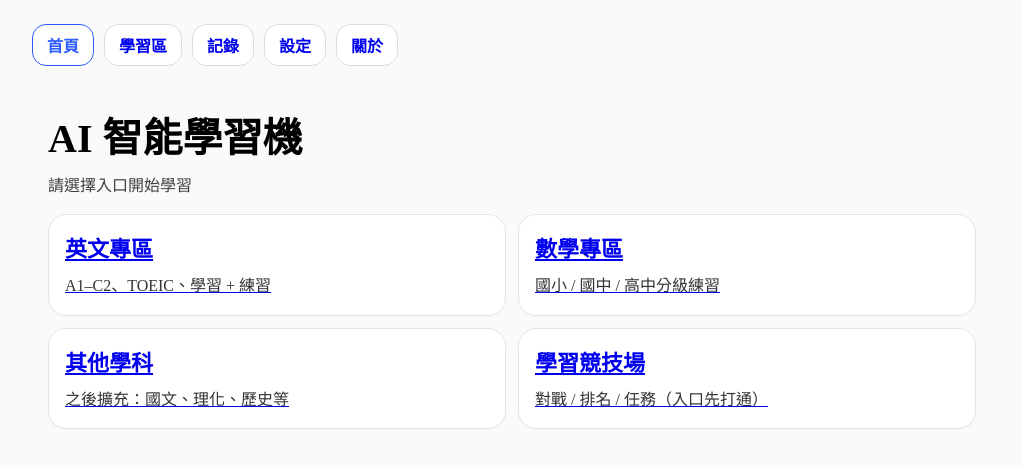
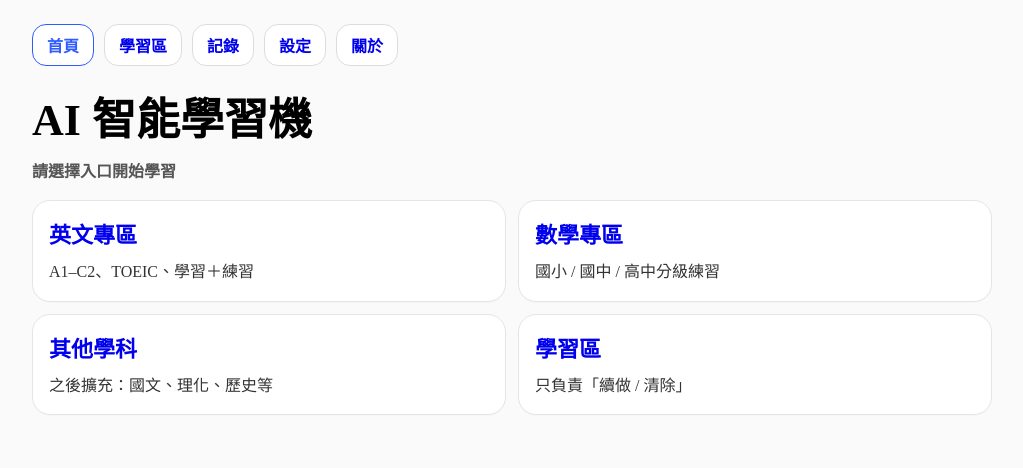
Before and after one commit to boos88978857-svg/ai-intelligent-learning-machine, a Next.js app: page / in a window 1280 px wide. Shown: the top 468 px of the page, without its empty margins (128-1151 px from the left). Built offline with nearby package versions, Linux system fonts and the light colour scheme.

Commit message:
更新 page.tsx

```diff
--- a/app/page.tsx
+++ b/app/page.tsx
@@ -1,35 +1,36 @@
+// app/page.tsx
 import Link from "next/link";
 import { ui } from "./ui";
 
 export default function HomePage() {
   return (
-    <main style={ui.wrap}>
-      <h1 style={{ margin: "6px 0 8px", fontSize: 40, fontWeight: 900 }}>
+    <main>
+      <h1 style={{ margin: "0 0 10px", fontSize: 44, fontWeight: 900 }}>
         AI 智能學習機
       </h1>
-      <p style={{ margin: "0 0 18px", opacity: 0.75 }}>
+      <p style={{ margin: "0 0 18px", color: "#555", fontWeight: 700 }}>
         請選擇入口開始學習
       </p>
 
       <div style={ui.grid2}>
-        <Link href="/english" style={ui.card}>
+        <Link href="/english" style={{ ...ui.card, textDecoration: "none" }}>
           <h2 style={ui.cardTitle}>英文專區</h2>
-          <p style={ui.cardDesc}>A1–C2、TOEIC、學習 + 練習</p>
+          <p style={ui.cardDesc}>A1–C2、TOEIC、學習＋練習</p>
         </Link>
 
-        <Link href="/math" style={ui.card}>
+        <Link href="/math" style={{ ...ui.card, textDecoration: "none" }}>
           <h2 style={ui.cardTitle}>數學專區</h2>
           <p style={ui.cardDesc}>國小 / 國中 / 高中分級練習</p>
         </Link>
 
-        <Link href="/other" style={ui.card}>
+        <Link href="/other" style={{ ...ui.card, textDecoration: "none" }}>
           <h2 style={ui.cardTitle}>其他學科</h2>
           <p style={ui.cardDesc}>之後擴充：國文、理化、歷史等</p>
         </Link>
 
-        <Link href="/arena" style={ui.card}>
-          <h2 style={ui.cardTitle}>學習競技場</h2>
-          <p style={ui.cardDesc}>對戰 / 排名 / 任務（入口先打通）</p>
+        <Link href="/practice" style={{ ...ui.card, textDecoration: "none" }}>
+          <h2 style={ui.cardTitle}>學習區</h2>
+          <p style={ui.cardDesc}>只負責「續做 / 清除」</p>
         </Link>
       </div>
     </main>
```
